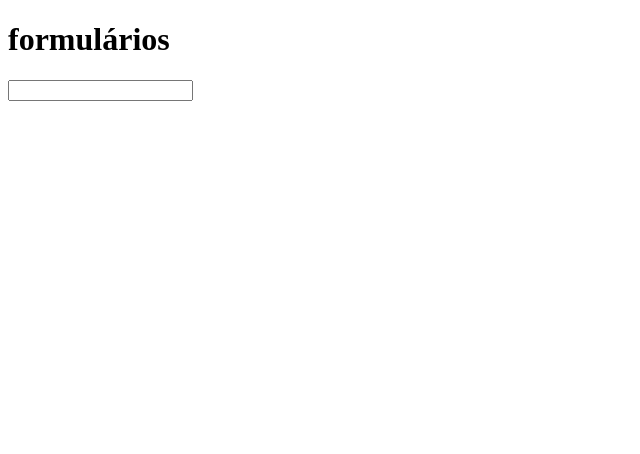
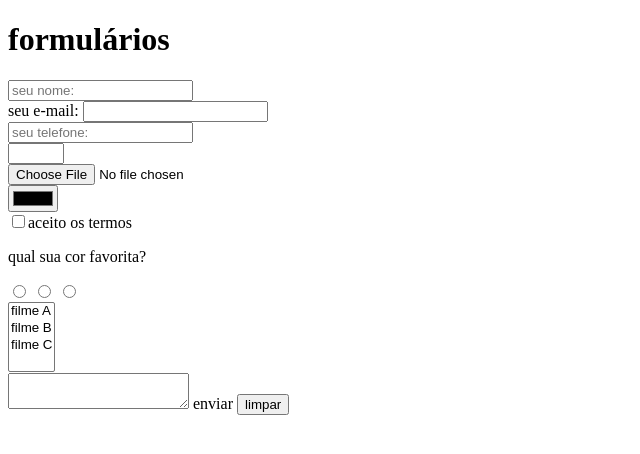
Before and after one commit to jessicawolfie/curso_ebac_frontend, a plain HTML site: page HTML EBAC/forms.html in a window 1280 px wide. Shown: the whole page, without its empty margins (0-640 px from the left). Drawn offline with Linux system fonts and the light colour scheme.

Commit message:
atualizando forms

```diff
--- a/HTML EBAC/forms.html
+++ b/HTML EBAC/forms.html
@@ -7,8 +7,38 @@
 </head>
 <body>
     <h1>formulários</h1>
-    <form> <!-- tag para formulário-->
-        <input type="text"  /> <!-- tag para criar os campos  -->
+    <form> <!-- tag para formulário. -->
+        <input type="text" placeholder="seu nome:"  /> <!-- tag para digitar nome na caixa de texto.  -->
+        <br /> <!-- tag para pular linha. -->
+        <label for="mail">seu e-mail:</label> <!-- coloca uma etiqueta ao lado da caixa de texto. -->
+        <input id="mail" type="mail" /> <!-- recebe o id do campo, podendo selecionar ele apenas clicando em cima do nome. -->
+        <br />
+        <input type="tel" placeholder="seu telefone:" /> <br /> <!-- serve para quando o site for acessado por um smartphone subir o teclado numérico. -->
+        <input type="number" max="10" min="2" step="2" /> <br /> <!-- cria uma caixa numérica com uma seta que aumenta e diminui de 2 em 2. -->
+        <input type="file" /> <br /> <!-- para poder selecionar um arquivo. -->
+        <input type="color" /> <br />
+        <input type="checkbox" id="chebox-termos" /><label for="checkbox-termos">aceito os termos</label> <!-- para criar uma caixa de aceito os termos. -->
+        <p>
+            qual sua cor favorita?
+        </p>
+        <input type="radio" name="cor-favorita" id="cor-vermelho" /> <label for="cor-vermelha"></label> <!-- Para criar escolhas para uma pergunta. -->
+        <input type="radio" name="cor-favorita" id="cor-verde" /> <label for="cor-verde"></label> <!-- Com esse "name", quando tiver várias escolhas não vai dar bug. -->
+        <input type="radio" name="cor-favorita" id="cor-azul" /> <label for="cor-azul"></label>
+        <br />
+        <label for="qual seu filme favorito?"></label>
+        <select multiple> <!--  - Dentro da tag <select> Use a tag <option> para criar escolhas também. -->
+            <option>filme A</option>
+            <option>filme B</option>
+            <option>filme C</option>
+        </select>
+        <br />
+        <textarea></textarea> <!-- Uma caixa de texto maior para comentários por exemplo.  -->
+        <buttom type="submit"> <!-- submit:para ter função de envio. -->
+            enviar
+        </button> <!-- Para criar botões. -->
+        <button type="reset"> <!-- rset: para ter função de resetar. -->
+            limpar
+        </button>
     </form>
 </body>
 </html>
```
